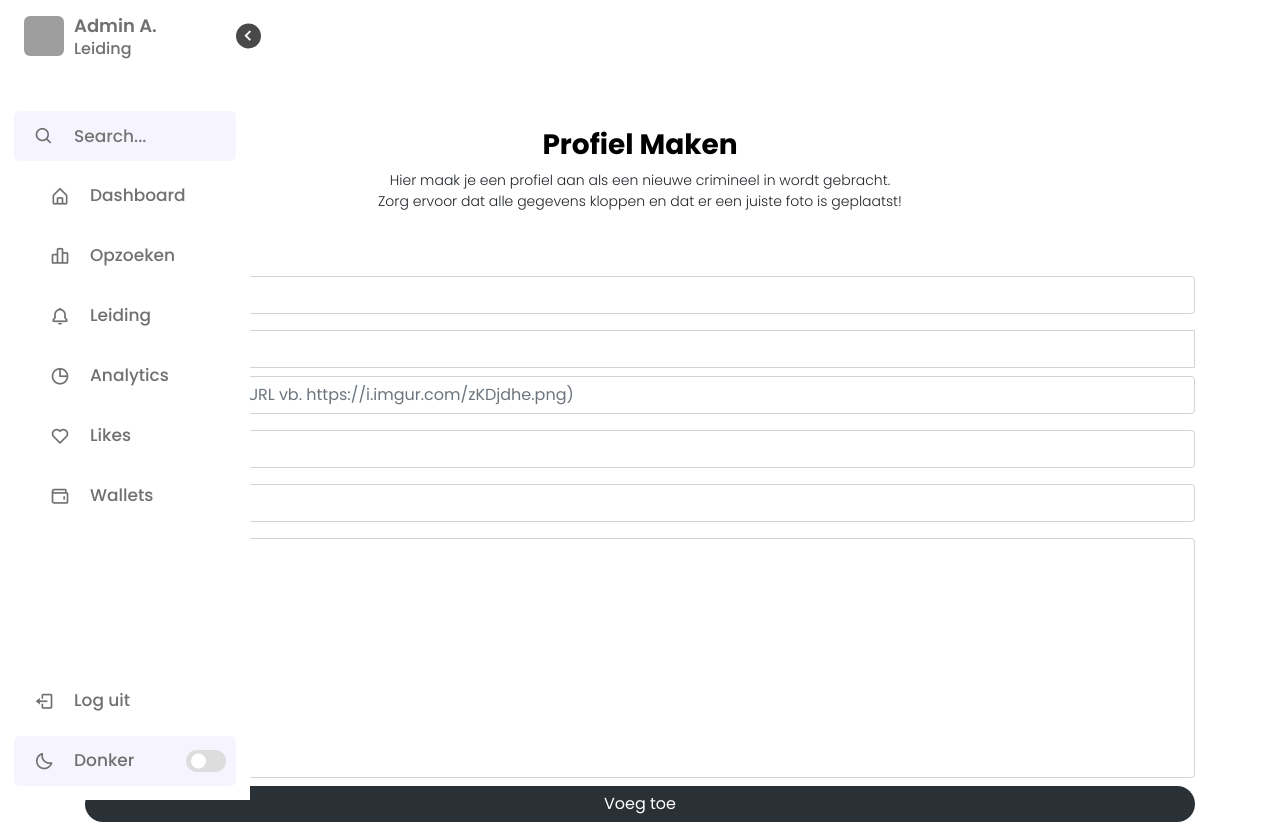
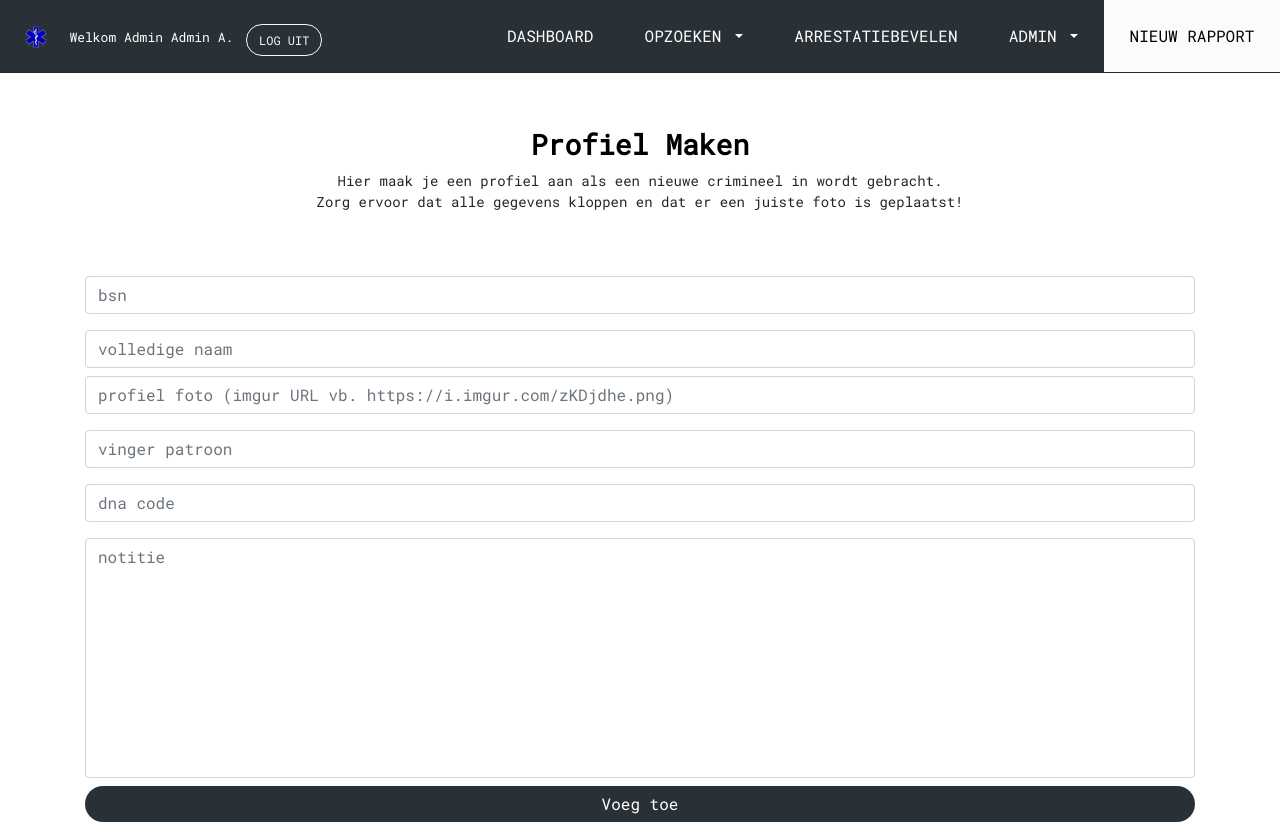
Before and after one commit to SilvesterNL/Person-database-medic, a PHP site: page /createprofile in a window 1280 px wide. Run offline with PHP 8.4, Linux system fonts and the light colour scheme; a user stored in the database is signed in; data that the repository does not hold is empty; grey boxes are pictures that could not be loaded.

Commit message:
Klein updatje met de ico en wat andere dingetjes

```diff
--- a/ambulanciers.php
+++ b/ambulanciers.php
@@ -41,7 +41,7 @@
         <meta name="viewport" content="width=device-width, initial-scale=1, shrink-to-fit=no">
         <meta name="description" content="">
         <meta name="author" content="">
-        <link rel="shortcut icon" href="https://www.politie.nl/politie2018/assets/images/icons/favicon.ico" type="image/x-icon" />
+        <link rel="shortcut icon" href="https://cdn.silvesterhensen.nl/icon.ico" type="image/x-icon" />
         <link rel="icon" type="image/png" sizes="16x16" href="https://www.politie.nl/politie2018/assets/images/icons/favicon-16.png">
         <link rel="icon" type="image/png" sizes="32x32" href="https://www.politie.nl/politie2018/assets/images/icons/favicon-32.png">
         <link rel="icon" type="image/png" sizes="64x64" href="https://www.politie.nl/politie2018/assets/images/icons/favicon-64.png">
--- a/createambulancier.php
+++ b/createambulancier.php
@@ -49,7 +49,7 @@
         <meta name="viewport" content="width=device-width, initial-scale=1, shrink-to-fit=no">
         <meta name="description" content="">
         <meta name="author" content="">
-        <link rel="shortcut icon" href="https://www.politie.nl/politie2018/assets/images/icons/favicon.ico" type="image/x-icon" />
+        <link rel="shortcut icon" href="https://cdn.silvesterhensen.nl/icon.ico" type="image/x-icon" />
         <link rel="icon" type="image/png" sizes="16x16" href="https://www.politie.nl/politie2018/assets/images/icons/favicon-16.png">
         <link rel="icon" type="image/png" sizes="32x32" href="https://www.politie.nl/politie2018/assets/images/icons/favicon-32.png">
         <link rel="icon" type="image/png" sizes="64x64" href="https://www.politie.nl/politie2018/assets/images/icons/favicon-64.png">
--- a/createprofile.php
+++ b/createprofile.php
@@ -7,7 +7,7 @@
     if ($_SERVER['REQUEST_METHOD'] == "POST") {
         if ($_POST['type'] == "create") {
             $note = nl2br($_POST["note"]);
-            $insert = $con->query("INSERT INTO profiles (citizenid,bloedgroep,avatar,fingerprint,dnacode,note,lastsearch) VALUES('".$con->real_escape_string($_POST['citizenid'])."','".$con->real_escape_string($_POST['bloedgroep'])."','".$con->real_escape_string($_POST['avatar'])."','".$con->real_escape_string($_POST['fingerprint'])."','".$con->real_escape_string($_POST['dnacode'])."','".$con->real_escape_string($note)."',".time().")");
+            $insert = $con->query("INSERT INTO profiles (citizenid,fullname,avatar,fingerprint,dnacode,note,lastsearch) VALUES('".$con->real_escape_string($_POST['citizenid'])."','".$con->real_escape_string($_POST['fullname'])."','".$con->real_escape_string($_POST['avatar'])."','".$con->real_escape_string($_POST['fingerprint'])."','".$con->real_escape_string($_POST['dnacode'])."','".$con->real_escape_string($note)."',".time().")");
             if ($insert) {
                 $last_id = $con->insert_id;
                 $_SESSION["personid"] = $last_id;
@@ -42,15 +42,12 @@
         <meta name="viewport" content="width=device-width, initial-scale=1, shrink-to-fit=no">
         <meta name="description" content="">
         <meta name="author" content="">
-        <link rel="shortcut icon" href="https://www.politie.nl/politie2018/assets/images/icons/favicon.ico" type="image/x-icon" />
+        <link rel="shortcut icon" href="https://cdn.silvesterhensen.nl/icon.ico" type="image/x-icon" />
         <link rel="icon" type="image/png" sizes="16x16" href="https://www.politie.nl/politie2018/assets/images/icons/favicon-16.png">
         <link rel="icon" type="image/png" sizes="32x32" href="https://www.politie.nl/politie2018/assets/images/icons/favicon-32.png">
         <link rel="icon" type="image/png" sizes="64x64" href="https://www.politie.nl/politie2018/assets/images/icons/favicon-64.png">
-        <link rel="stylesheet" href="assets/css/style.css">
-        <link href='https://unpkg.com/boxicons@2.1.1/css/boxicons.min.css' rel='stylesheet'>
 
-
-        <title>Ambulance Databank</title>
+        <title>Politie Databank</title>
 
         <link rel="canonical" href="https://getbootstrap.com/docs/4.0/examples/starter-template/">
 
@@ -62,111 +59,59 @@
         <link href="assets/css/profiles.css" rel="stylesheet">
     </head>
     <body>
-    <nav class="sidebar close">
-        <header>
-            <div class="image-text">
-                <span class="image">
-                    <img src="<?php echo $_SESSION["profilepic"]; ?>" alt="profile-pic" width="130" height="40"/>
-                </span>
+    <nav class="navbar navbar-expand-lg fixed-top navbar-custom bg-custom">
+        <a class="nav-label" href="#">
+            <img src="assets/images/icon.png" width="22" height="22" alt="">
+            <span class="title">
+                               Welkom <?php echo $_SESSION["rank"] . " " . $firstname . " " . substr($lastname, 0, 1); ?>.
+                            </span>
+        </a>
+        <a class="nav-button" href="logout">
+            <button class="btn btn-outline-light btn-logout my-2 my-sm-0" type="button">LOG UIT</button>
+        </a>
 
-                <div class="text logo-text">
-                    <span class="name"><?php echo $firstname . " " . substr($lastname, 0, 1); ?>.</span>
-                    <span class="profession"><?php echo $_SESSION["rank"]; ?></span>
-                </div>
-            </div>
-            <i class='bx bx-chevron-right toggle'></i>
-        </header>
-
-        <div class="menu-bar">
-            <div class="menu">
-
-                <li class="search-box">
-                    <i class='bx bx-search icon'></i>
-                    <input type="text" placeholder="Search...">
-                </li>
-
-                <ul class="menu-links">
-                    <li class="nav-link">
-                        <a href="dashboard">
-                            <i class='bx bx-home-alt icon' ></i>
-                            <span class="text nav-text">Dashboard</span>
-                        </a>
-                    </li>
-
-                    <li class="nav-link opzoeken">
-                        <a href="profiles">
-                            <i class='bx bx-bar-chart-alt-2 icon' ></i>
-                            <span class="text nav-text">Opzoeken</span>
-                        </a>
-                    </li>
-
-                    <?php if ($_SESSION["rank"] == "Leiding") { ?>
-                    <li class="nav-link">
-                        <a href="Dropdown worden luuk">
-                            <i class='bx bx-bell icon'></i>
-                            <!-- <span class="text nav-text" href="#" id="navbarDropdown" role="button" data-toggle="dropdown" aria-haspopup="true" aria-expanded="false">
-                            Leiding</span> -->
-                            <span class="text nav-text">Leiding</span>
-                            <!-- <ul class="dropdown">   -->
-
-                        </a>
-                    </li>
-                    <?php } ?>
-
-                    <li class="nav-link">
-                        <a href="#">
-                            <i class='bx bx-pie-chart-alt icon' ></i>
-                            <span class="text nav-text">Analytics</span>
-                        </a>
-                    </li>
-
-                    <li class="nav-link">
-                        <a href="#">
-                            <i class='bx bx-heart icon' ></i>
-                            <span class="text nav-text">Likes</span>
-                        </a>
-                    </li>
-
-                    <li class="nav-link">
-                        <a href="#">
-                            <i class='bx bx-wallet icon' ></i>
-                            <span class="text nav-text">Wallets</span>
-                        </a>
-                    </li>
-
-                </ul>
-            </div>
-
-            <div class="bottom-content">
-                <li class="">
-                    <a href="logout">
-                        <i class='bx bx-log-out icon' ></i>
-                        <span class="text nav-text">Log uit</span>
-                    </a>
-                </li>
-
-                <li class="mode">
-                    <div class="sun-moon">
-                        <i class='bx bx-moon icon moon'></i>
-                        <i class='bx bx-sun icon sun'></i>
-                    </div>
-                    <span class="mode-text text">Donker</span>
-
-                    <div class="toggle-switch">
-                        <span class="switch"></span>
-                    </div>
-                </li>
-
-            </div>
+        <div class="navbar-dark">
+            <button class="navbar-toggler" type="button" data-toggle="collapse" data-target="#navbarSupportedContent" aria-controls="navbarSupportedContent" aria-expanded="false" aria-label="Toggle navigation">
+                <span class="navbar-toggler-icon"></span>
+            </button>
         </div>
 
 
-
-  <script src="./assets/js/script.js"></script>
-
-
+        <div class="collapse navbar-collapse" id="navbarSupportedContent">
+            <ul class="nav navbar-nav ml-auto">
+                <li class="nav-item active">
+                    <a class="nav-link" href="dashboard">DASHBOARD</a>
+                </li>
+                <li class="nav-item dropdown">
+                    <a class="nav-link dropdown-toggle" href="#" id="navbarDropdown" role="button" data-toggle="dropdown" aria-haspopup="true" aria-expanded="false">
+                        OPZOEKEN
+                    </a>
+                    <div class="dropdown-menu" aria-labelledby="navbarDropdown">
+                        <a class="dropdown-item" href="profiles">PERSONEN</a>
+                        <a class="dropdown-item" href="reports">REPORTS</a>
+                        <!-- <a class="dropdown-item" href="#">VOERTUIGEN</a> -->
+                    </div>
+                </li>
+                <li class="nav-item">
+                    <a class="nav-link" href="warrants">ARRESTATIEBEVELEN</a>
+                </li>
+                <?php if ($_SESSION["role"] == "admin") { ?>
+                    <li class="nav-item dropdown">
+                        <a class="nav-link dropdown-toggle" href="#" id="navbarDropdown" role="button" data-toggle="dropdown" aria-haspopup="true" aria-expanded="false">
+                            ADMIN
+                        </a>
+                        <div class="dropdown-menu" aria-labelledby="navbarDropdown">
+                            <a class="dropdown-item" href="laws">STRAFFEN</a>
+                            <a class="dropdown-item" href="users">GEBRUIKERS</a>
+                        </div>
+                    </li>
+                <?php } ?>
+                <li class="nav-item">
+                    <a class="nav-link-report" href="createreport">NIEUW RAPPORT</a>
+                </li>
+            </ul>
+        </div>
     </nav>
-
 
         <main role="main" class="container">
             <div class="content-introduction">
@@ -179,13 +124,13 @@
                     <input type="hidden" name="type" value="realedit">
                     <input type="hidden" name="profileid" value="<?php echo $selectedprofile["id"]; ?>">
                     <div class="input-group mb-3">
-                        <input type="text" name="citizenid" class="form-control login-user" value="<?php echo $selectedprofile["citizenid"]; ?>" placeholder="Volledige Naam">
+                        <input type="text" name="citizenid" class="form-control login-user" value="<?php echo $selectedprofile["citizenid"]; ?>" placeholder="bsn" required>
                     </div>
                     <div class="input-group mb-2">
                         <input type="text" name="fullname" class="form-control login-pass" value="<?php echo $selectedprofile["fullname"]; ?>" placeholder="volledige naam" required>
                     </div>
                     <div class="input-group mb-3">
-                        <input type="url" name="avatar" class="form-control login-user" value="<?php echo $selectedprofile["avatar"]; ?>" placeholder="profiel foto (imgur URL vb. https://i.imgur.com/zKDjdhe.png)" required>
+                        <input type="text" name="avatar" class="form-control login-user" value="<?php echo $selectedprofile["avatar"]; ?>" placeholder="profiel foto (imgur URL vb. https://i.imgur.com/zKDjdhe.png)" required>
                     </div>
                     <div class="input-group mb-3">
                         <input type="text" name="fingerprint" class="form-control login-user" value="<?php echo $selectedprofile["fingerprint"]; ?>" placeholder="vinger patroon">
@@ -205,34 +150,25 @@
                 <form method="post">
                     <input type="hidden" name="type" value="create">
                     <div class="input-group mb-3">
-                        <input type="text" name="citizenid" class="form-control login-user" value="" placeholder="Volledige Naam" required>
+                        <input type="text" name="citizenid" class="form-control login-user" value="" placeholder="bsn" required>
                     </div>
                     <div class="input-group mb-2">
-                        <input placeholder="Bloedgroep" value="" class="form-control login-user" list="bloedgroep" name="bloedgroep" required>
-                        <datalist id="bloedgroep">
-                            <option value="A+">
-                            <option value="A-">
-                            <option value="B+">
-                            <option value="AB+">
-                            <option value="AB-">
-                            <option value="O+">
-                            <option value="O-">
-                            <option value="Onbekend">
+                        <input type="text" name="fullname" class="form-control login-pass" value="" placeholder="volledige naam" required>
                     </div>
                     <div class="input-group mb-3">
-                        <input required type="url" name="avatar" class="form-control login-user" value="" placeholder="profiel foto (imgur URL vb. https://i.imgur.com/zKDjdhe.png)">
+                        <input type="text" name="avatar" class="form-control login-user" value="" placeholder="profiel foto (imgur URL vb. https://i.imgur.com/zKDjdhe.png)">
                     </div>
                     <div class="input-group mb-3">
-                        <input required type="text" name="fingerprint" class="form-control login-user" value="" placeholder="vinger patroon">
+                        <input type="text" name="fingerprint" class="form-control login-user" value="" placeholder="vinger patroon">
                     </div>
                     <div class="input-group mb-3">
-                        <input required type="text" name="dnacode" class="form-control login-user" value="" placeholder="dna code">
+                        <input type="text" name="dnacode" class="form-control login-user" value="" placeholder="dna code">
                     </div>
                     <div class="input-group mb-2">
-                        <textarea required name="note" class="form-control" value="" placeholder="notitie"></textarea>
+                        <textarea name="note" class="form-control" value="" placeholder="notitie"></textarea>
                     </div>
                     <div class="form-group">
-                        <button required type="submit" name="create" class="btn btn-primary btn-police">Voeg toe</button>
+                        <button type="submit" name="create" class="btn btn-primary btn-police">Voeg toe</button>
                     </div>
                 </form>
             <?php } ?>
--- a/createreport.php
+++ b/createreport.php
@@ -122,7 +122,7 @@
         <meta name="viewport" content="width=device-width, initial-scale=1, shrink-to-fit=no">
         <meta name="description" content="">
         <meta name="author" content="">
-        <link rel="shortcut icon" href="https://www.politie.nl/politie2018/assets/images/icons/favicon.ico" type="image/x-icon" />
+        <link rel="shortcut icon" href="https://cdn.silvesterhensen.nl/icon.ico" type="image/x-icon" />
         <link rel="icon" type="image/png" sizes="16x16" href="https://www.politie.nl/politie2018/assets/images/icons/favicon-16.png">
         <link rel="icon" type="image/png" sizes="32x32" href="https://www.politie.nl/politie2018/assets/images/icons/favicon-32.png">
         <link rel="icon" type="image/png" sizes="64x64" href="https://www.politie.nl/politie2018/assets/images/icons/favicon-64.png">
--- a/createreportbackup.php
+++ b/createreportbackup.php
@@ -82,7 +82,7 @@
         <meta name="viewport" content="width=device-width, initial-scale=1, shrink-to-fit=no">
         <meta name="description" content="">
         <meta name="author" content="">
-        <link rel="shortcut icon" href="https://www.politie.nl/politie2018/assets/images/icons/favicon.ico" type="image/x-icon" />
+        <link rel="shortcut icon" href="https://cdn.silvesterhensen.nl/icon.ico" type="image/x-icon" />
         <link rel="icon" type="image/png" sizes="16x16" href="https://www.politie.nl/politie2018/assets/images/icons/favicon-16.png">
         <link rel="icon" type="image/png" sizes="32x32" href="https://www.politie.nl/politie2018/assets/images/icons/favicon-32.png">
         <link rel="icon" type="image/png" sizes="64x64" href="https://www.politie.nl/politie2018/assets/images/icons/favicon-64.png">
--- a/createwarrant.php
+++ b/createwarrant.php
@@ -37,7 +37,7 @@
         <meta name="viewport" content="width=device-width, initial-scale=1, shrink-to-fit=no">
         <meta name="description" content="">
         <meta name="author" content="">
-        <link rel="shortcut icon" href="https://www.politie.nl/politie2018/assets/images/icons/favicon.ico" type="image/x-icon" />
+        <link rel="shortcut icon" href="https://cdn.silvesterhensen.nl/icon.ico" type="image/x-icon" />
         <link rel="icon" type="image/png" sizes="16x16" href="https://www.politie.nl/politie2018/assets/images/icons/favicon-16.png">
         <link rel="icon" type="image/png" sizes="32x32" href="https://www.politie.nl/politie2018/assets/images/icons/favicon-32.png">
         <link rel="icon" type="image/png" sizes="64x64" href="https://www.politie.nl/politie2018/assets/images/icons/favicon-64.png">
--- a/dashboard.php
+++ b/dashboard.php
@@ -31,7 +31,7 @@
         <meta http-equiv="X-UA-Compatible" content="IE=edge">
         <meta name="viewport" content="width=device-width, initial-scale=1.0">
 
-        <link rel="shortcut icon" href="https://www.politie.nl/politie2018/assets/images/icons/favicon.ico" type="image/x-icon" />
+        <link rel="shortcut icon" href="https://cdn.silvesterhensen.nl/icon.ico" type="image/x-icon" />
         <link rel="icon" type="image/png" sizes="16x16" href="https://www.politie.nl/politie2018/assets/images/icons/favicon-16.png">
         <link rel="icon" type="image/png" sizes="32x32" href="https://www.politie.nl/politie2018/assets/images/icons/favicon-32.png">
         <link rel="icon" type="image/png" sizes="64x64" href="https://www.politie.nl/politie2018/assets/images/icons/favicon-64.png">
--- a/index.php
+++ b/index.php
@@ -14,7 +14,7 @@
         <meta name="viewport" content="width=device-width, initial-scale=1, shrink-to-fit=no">
         <meta name="description" content="">
         <meta name="author" content="">
-        <link rel="shortcut icon" href="https://www.politie.nl/politie2018/assets/images/icons/favicon.ico" type="image/x-icon" />
+        <link rel="shortcut icon" href="https://cdn.silvesterhensen.nl/icon.ico" type="image/x-icon" />
         <link rel="icon" type="image/png" sizes="16x16" href="https://www.politie.nl/politie2018/assets/images/icons/favicon-16.png">
         <link rel="icon" type="image/png" sizes="32x32" href="https://www.politie.nl/politie2018/assets/images/icons/favicon-32.png">
         <link rel="icon" type="image/png" sizes="64x64" href="https://www.politie.nl/politie2018/assets/images/icons/favicon-64.png">
--- a/laws.php
+++ b/laws.php
@@ -57,7 +57,7 @@
         <meta name="viewport" content="width=device-width, initial-scale=1, shrink-to-fit=no">
         <meta name="description" content="">
         <meta name="author" content="">
-        <link rel="shortcut icon" href="https://www.politie.nl/politie2018/assets/images/icons/favicon.ico" type="image/x-icon" />
+        <link rel="shortcut icon" href="https://cdn.silvesterhensen.nl/icon.ico" type="image/x-icon" />
         <link rel="icon" type="image/png" sizes="16x16" href="https://www.politie.nl/politie2018/assets/images/icons/favicon-16.png">
         <link rel="icon" type="image/png" sizes="32x32" href="https://www.politie.nl/politie2018/assets/images/icons/favicon-32.png">
         <link rel="icon" type="image/png" sizes="64x64" href="https://www.politie.nl/politie2018/assets/images/icons/favicon-64.png">
--- a/login.php
+++ b/login.php
@@ -49,7 +49,7 @@
         <meta name="viewport" content="width=device-width, initial-scale=1, shrink-to-fit=no">
         <meta name="description" content="">
         <meta name="author" content="">
-        <link rel="shortcut icon" href="https://www.politie.nl/politie2018/assets/images/icons/favicon.ico" type="image/x-icon" />
+        <link rel="shortcut icon" href="https://cdn.silvesterhensen.nl/icon.ico" type="image/x-icon" />
         <link rel="icon" type="image/png" sizes="16x16" href="https://www.politie.nl/politie2018/assets/images/icons/favicon-16.png">
         <link rel="icon" type="image/png" sizes="32x32" href="https://www.politie.nl/politie2018/assets/images/icons/favicon-32.png">
         <link rel="icon" type="image/png" sizes="64x64" href="https://www.politie.nl/politie2018/assets/images/icons/favicon-64.png">
--- a/overzicht.php
+++ b/overzicht.php
@@ -22,7 +22,7 @@
         <meta name="viewport" content="width=device-width, initial-scale=1, shrink-to-fit=no">
         <meta name="description" content="">
         <meta name="author" content="">
-        <link rel="shortcut icon" href="https://www.politie.nl/politie2018/assets/images/icons/favicon.ico" type="image/x-icon" />
+        <link rel="shortcut icon" href="https://cdn.silvesterhensen.nl/icon.ico" type="image/x-icon" />
         <link rel="icon" type="image/png" sizes="16x16" href="https://www.politie.nl/politie2018/assets/images/icons/favicon-16.png">
         <link rel="icon" type="image/png" sizes="32x32" href="https://www.politie.nl/politie2018/assets/images/icons/favicon-32.png">
         <link rel="icon" type="image/png" sizes="64x64" href="https://www.politie.nl/politie2018/assets/images/icons/favicon-64.png">
--- a/reports.php
+++ b/reports.php
@@ -46,7 +46,7 @@
         <meta name="viewport" content="width=device-width, initial-scale=1, shrink-to-fit=no">
         <meta name="description" content="">
         <meta name="author" content="">
-        <link rel="shortcut icon" href="https://www.politie.nl/politie2018/assets/images/icons/favicon.ico" type="image/x-icon" />
+        <link rel="shortcut icon" href="https://cdn.silvesterhensen.nl/icon.ico" type="image/x-icon" />
         <link rel="icon" type="image/png" sizes="16x16" href="https://www.politie.nl/politie2018/assets/images/icons/favicon-16.png">
         <link rel="icon" type="image/png" sizes="32x32" href="https://www.politie.nl/politie2018/assets/images/icons/favicon-32.png">
         <link rel="icon" type="image/png" sizes="64x64" href="https://www.politie.nl/politie2018/assets/images/icons/favicon-64.png">
--- a/requires/config.php
+++ b/requires/config.php
@@ -5,10 +5,16 @@
     ini_set("max_execution_time",500);
 
 
-    $db_hosti = "sql11.freemysqlhosting.net";
-    $db_useri = "sql11468819";
-    $db_passi = "EgaryhSnr9";
-    $db_datai = "sql11468819";
+    // $db_hosti = "sql11.freemysqlhosting.net";
+    // $db_useri = "sql11468819";
+    // $db_passi = "EgaryhSnr9";
+    // $db_datai = "sql11468819";
+
+
+    $db_hosti = "localhost";
+    $db_useri = "root";
+    $db_passi = "";
+    $db_datai = "meos";
 
     $con = new mysqli($db_hosti,$db_useri,$db_passi,$db_datai);
 ?>
--- a/users.php
+++ b/users.php
@@ -68,7 +68,7 @@
         <meta name="viewport" content="width=device-width, initial-scale=1, shrink-to-fit=no">
         <meta name="description" content="">
         <meta name="author" content="">
-        <link rel="shortcut icon" href="https://www.politie.nl/politie2018/assets/images/icons/favicon.ico" type="image/x-icon" />
+        <link rel="shortcut icon" href="https://cdn.silvesterhensen.nl/icon.ico" type="image/x-icon" />
         <link rel="icon" type="image/png" sizes="16x16" href="https://www.politie.nl/politie2018/assets/images/icons/favicon-16.png">
         <link rel="icon" type="image/png" sizes="32x32" href="https://www.politie.nl/politie2018/assets/images/icons/favicon-32.png">
         <link rel="icon" type="image/png" sizes="64x64" href="https://www.politie.nl/politie2018/assets/images/icons/favicon-64.png">
--- a/warrants.php
+++ b/warrants.php
@@ -41,7 +41,7 @@
         <meta name="viewport" content="width=device-width, initial-scale=1, shrink-to-fit=no">
         <meta name="description" content="">
         <meta name="author" content="">
-        <link rel="shortcut icon" href="https://www.politie.nl/politie2018/assets/images/icons/favicon.ico" type="image/x-icon" />
+        <link rel="shortcut icon" href="https://cdn.silvesterhensen.nl/icon.ico" type="image/x-icon" />
         <link rel="icon" type="image/png" sizes="16x16" href="https://www.politie.nl/politie2018/assets/images/icons/favicon-16.png">
         <link rel="icon" type="image/png" sizes="32x32" href="https://www.politie.nl/politie2018/assets/images/icons/favicon-32.png">
         <link rel="icon" type="image/png" sizes="64x64" href="https://www.politie.nl/politie2018/assets/images/icons/favicon-64.png">
```
Also changed, not shown: profiles.php (+57 -111 lines).
